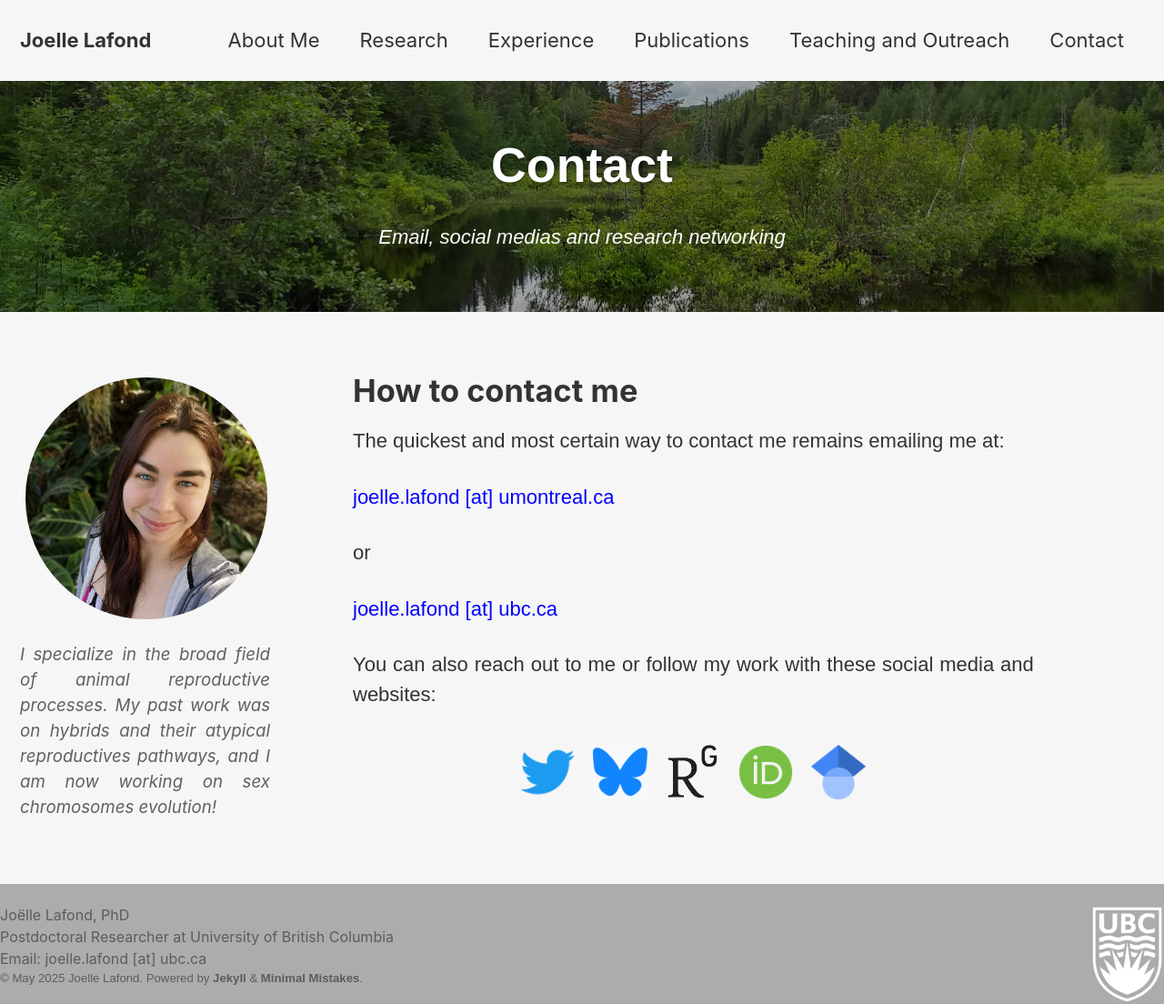
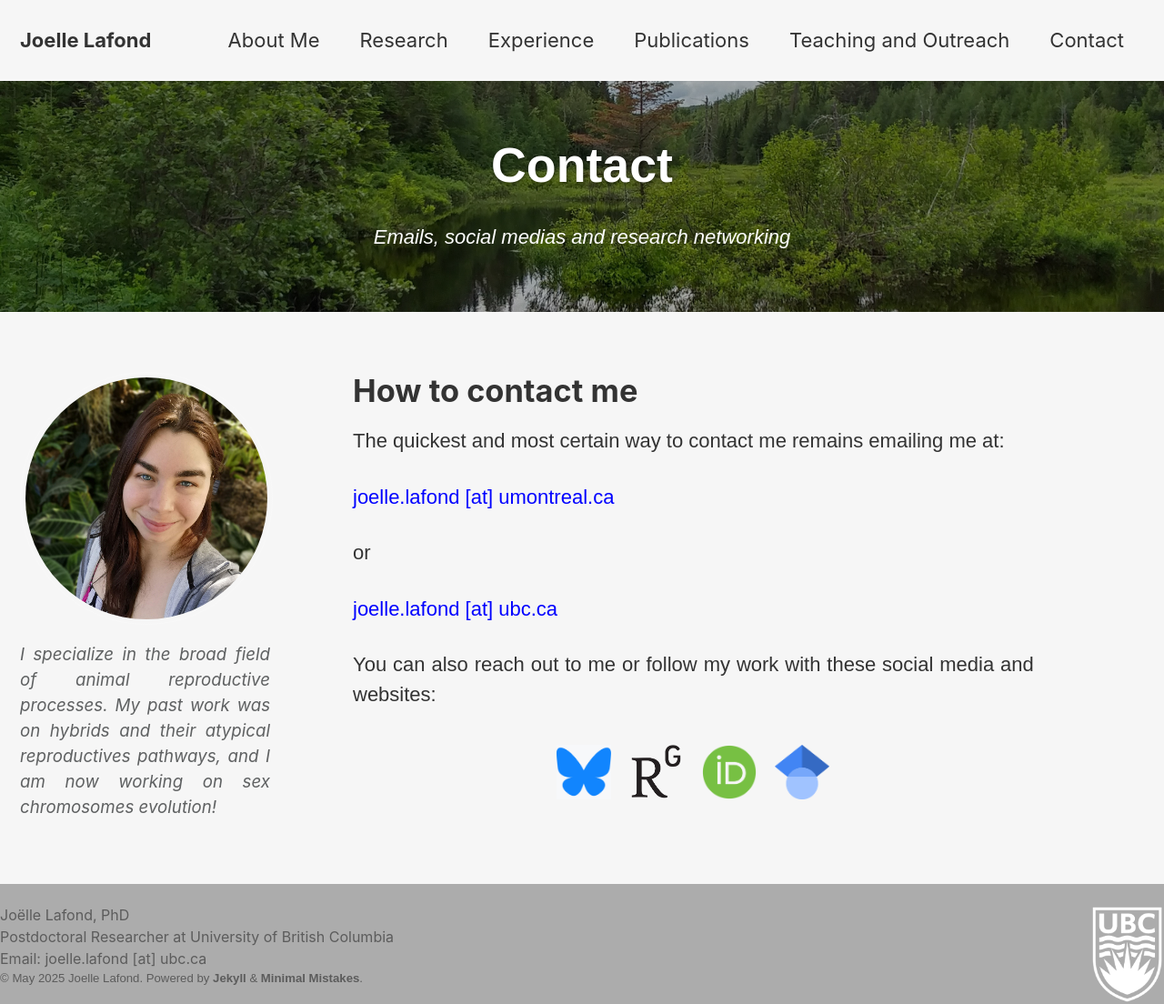
Before and after one commit to JoelleLafond/JoelleLafond.github.io, a Jekyll site: the page built from _pages/6_Contact.md, in a window 1280 px wide and 1104 px high. Shown: the whole window at 91% size. Built offline with Jekyll 4.4.1, drawn with Linux system fonts in a browser that asks for light colours; cached includes are drawn as plain includes.

Commit message:
Update 6_Contact.md

```diff
--- a/_pages/6_Contact.md
+++ b/_pages/6_Contact.md
@@ -8,7 +8,7 @@ header:
   overlay_color: "#000"
   overlay_filter: "0.3"
   overlay_image: /assets/images/banner8.jpg
-excerpt: '<p class="excerpt-post"> Email, social medias and research networking</p>'
+excerpt: '<p class="excerpt-post"> Emails, social medias and research networking</p>'
 ---
 
 <h1>How to contact me</h1>
@@ -20,10 +20,6 @@ The quickest and most certain way to contact me remains emailing me at:
 You can also reach out to me or follow my work with these social media and websites:
 
 <div class="center_contact">
-
-  <a href="https://twitter.com/JoelleLafond">
-    <img style="float: left; Padding: 10px 10px 10px 10px;" width="80px" src="../assets/images/twitter.png" />
-   </a>
 
    <a href="https://bsky.app/profile/joellelafond.bsky.social">
     <img style="float: left; Padding: 10px 10px 10px 10px;" width="80px" src="../assets/images/bsky.png" />
```
